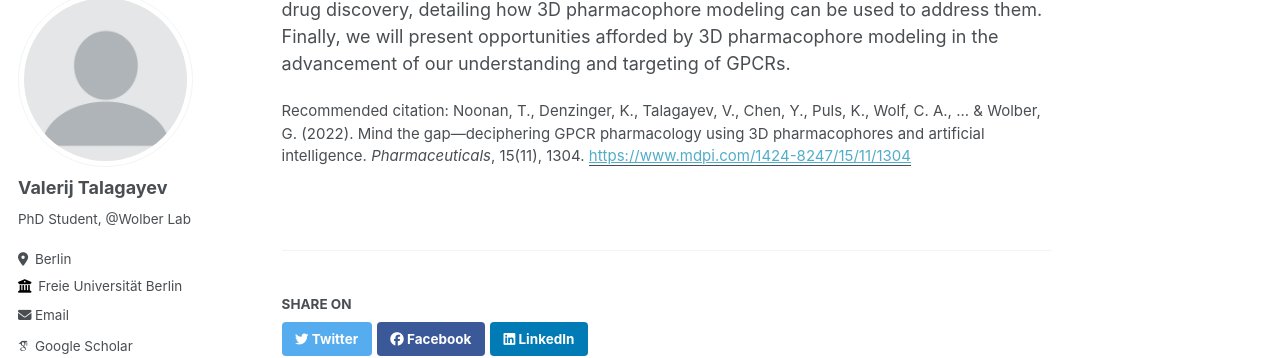
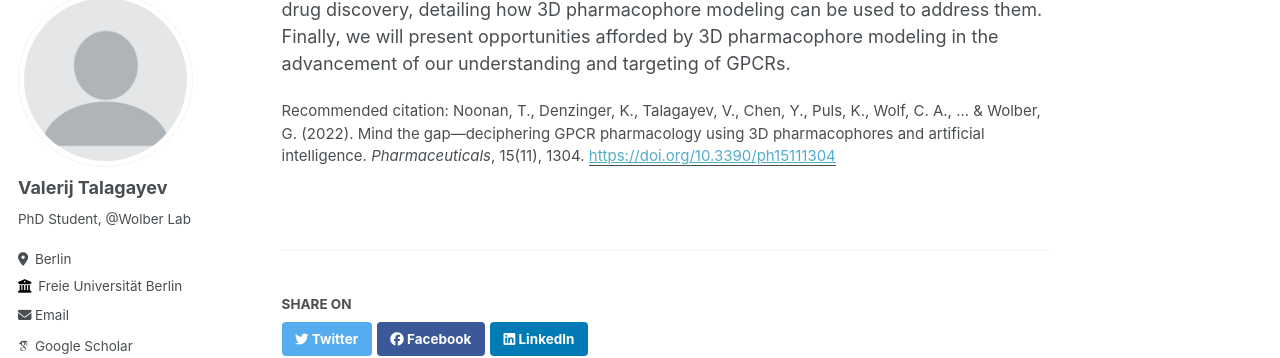
Before and after one commit to talagayev/talagayev11.github.io, a Jekyll site: the page built from _publications/2022-10-22-mind-the-gap.md, in a window 1280 px wide and 900 px high, scrolled down 418 px. Shown: the part 114-472 px from the top of the window. Built offline with Jekyll 4.4.1, drawn with Linux system fonts in a browser that asks for light colours; some web fonts are replaced; some of the changed lines change nothing that is shown.

Commit message:
Update 2022-10-22-mind-the-gap.md

```diff
--- a/_publications/2022-10-22-mind-the-gap.md
+++ b/_publications/2022-10-22-mind-the-gap.md
@@ -5,7 +5,7 @@ permalink: /publication/2022-10-22-mind-the-gap
 excerpt: 'A review about 3D pharmacophore application in different scenarios.'
 date: 2022-10-22
 venue: 'Pharmaceuticals'
-paperurl: 'https://www.mdpi.com/1424-8247/15/11/1304'
+paperurl: 'https://doi.org/10.3390/ph15111304'
 citation: 'Noonan, T., Denzinger, K., Talagayev, V., Chen, Y., Puls, K., Wolf, C. A., ... & Wolber, G. (2022). Mind the gap—deciphering GPCR pharmacology using 3D pharmacophores and artificial intelligence. <i>Pharmaceuticals</i>, 15(11), 1304.'
 ---
 
```
